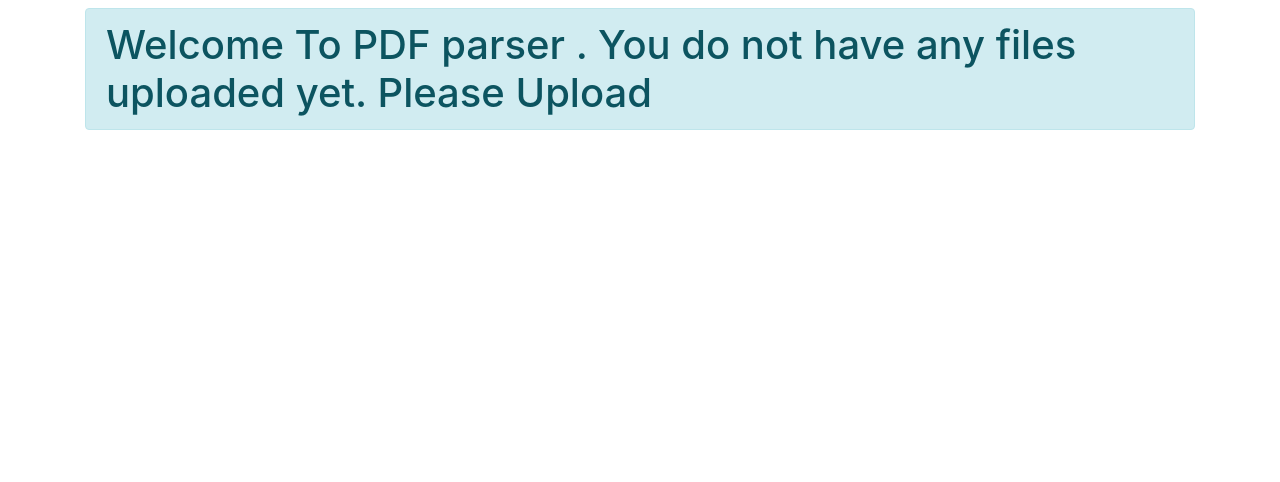
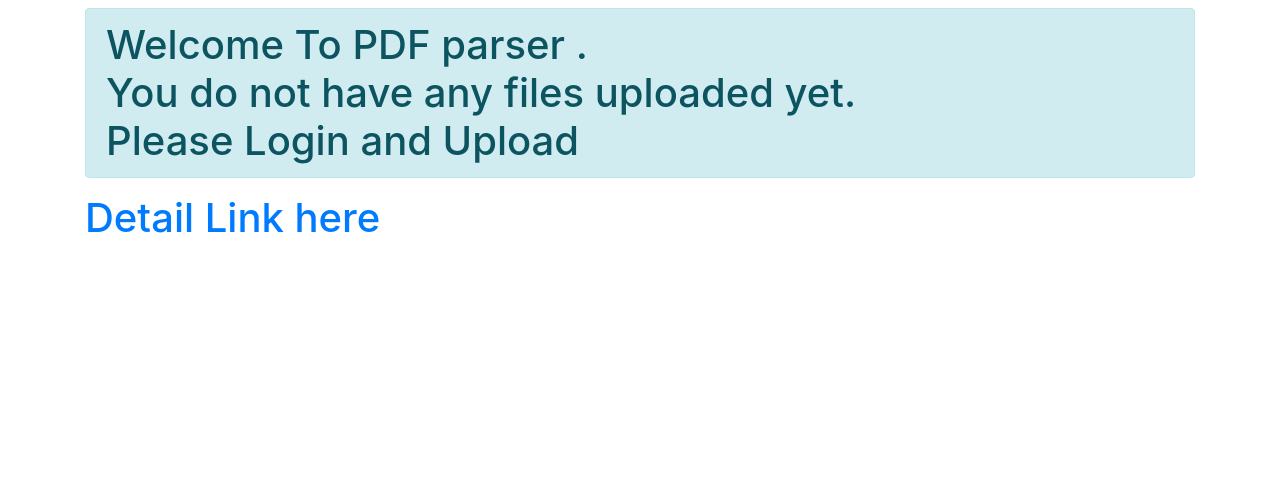
Before and after one commit to bkawan/pdf-parser, a Django app: page / in a window 1280 px wide. Shown: the part 112-594 px from the top of the page. Run offline with Django 3.2, Linux system fonts and the light colour scheme; the visitor is signed in with stand-in values (Sample User, id 1); data that the repository does not hold is empty; some libraries are stand-ins or nearby versions.

Commit message:
minor changes

```diff
--- a/templates/pages/landing_page.html
+++ b/templates/pages/landing_page.html
@@ -10,8 +10,15 @@
 
         {% if not file_not_found and not documents %}
             <h1 class="alert alert-info">
-                Welcome To PDF parser . You do not have any files uploaded yet. Please Upload
+                Welcome To PDF parser .
+                <br>
+                You do not have any files uploaded yet.
+                <br>
+                Please Login and  Upload
             </h1>
+
+            <h1><a href="{% url 'help' %}">Detail Link here</a></h1>
+
         {% endif %}
         {% if file_not_found %}
             <h3 class="alert alert-info">
```
